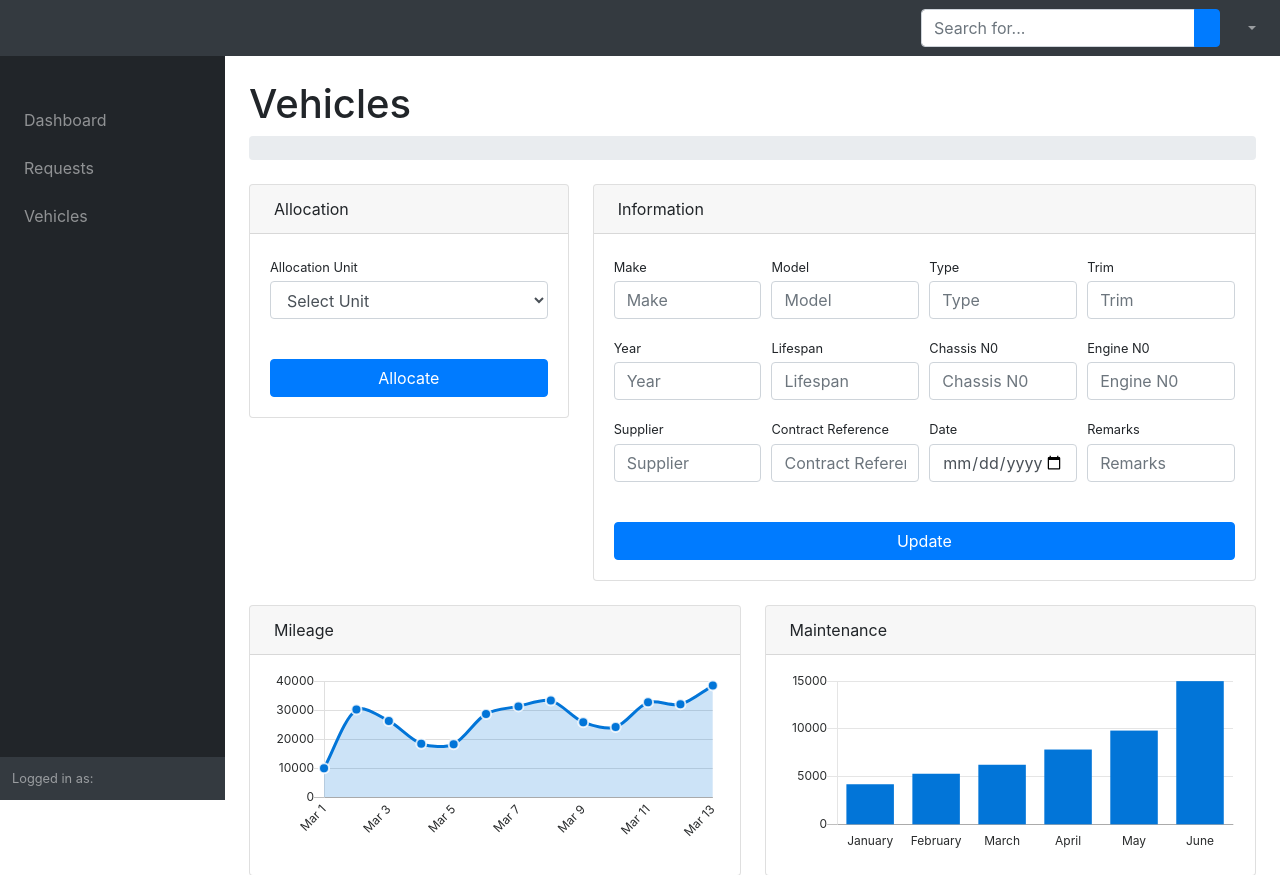
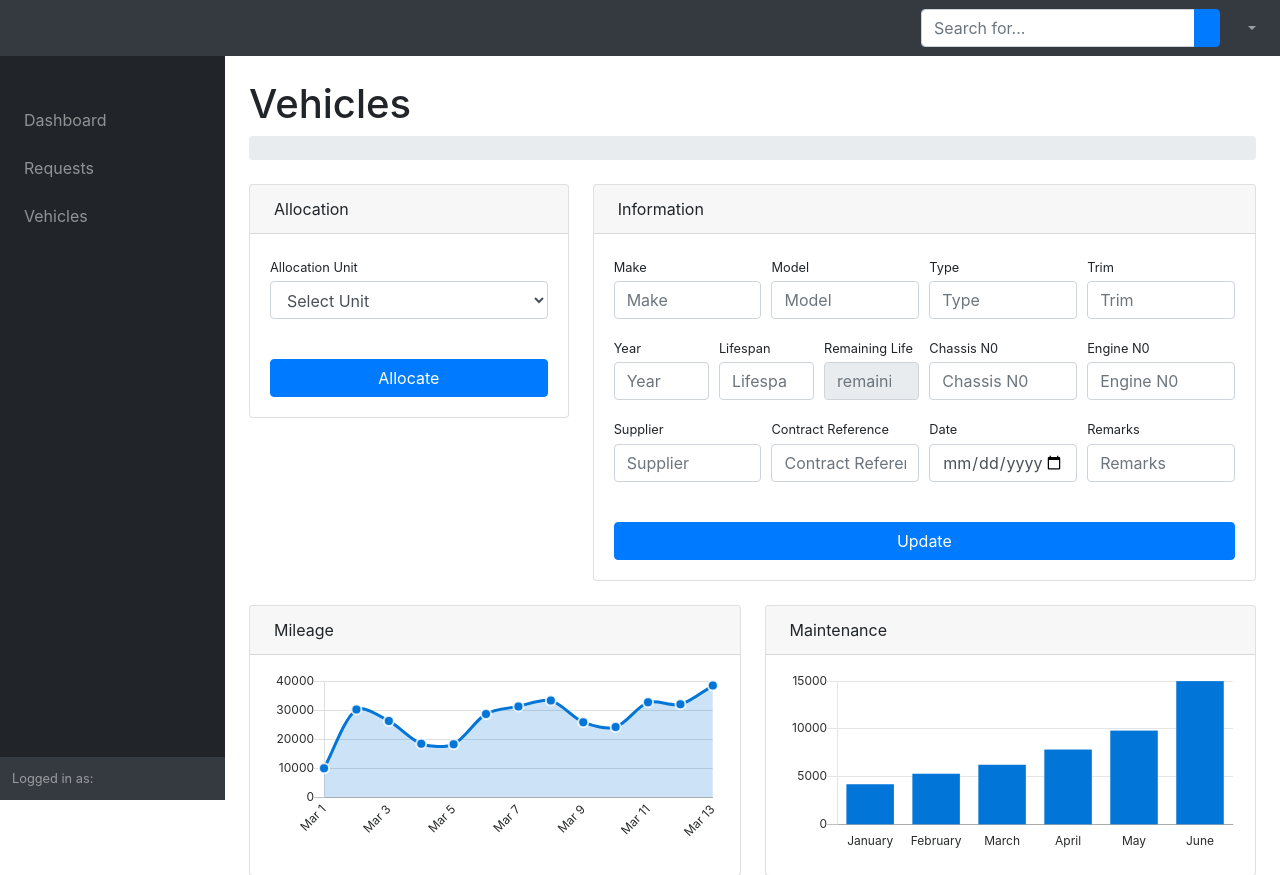
Before and after one commit to itcentralng/naf-rnd-project-643-esd, a Flask app: template app/templates/single-vehicle.html in a window 1280 px wide. Shown: the top 875 px of the page. Run offline with Flask 3, Linux system fonts and the light colour scheme; the template is opened without the code that fills it, so the values that code supplies are empty; some libraries are stand-ins or nearby versions.

Commit message:
add calculating remaining vehicle life

```diff
--- a/app/templates/single-vehicle.html
+++ b/app/templates/single-vehicle.html
@@ -81,17 +81,24 @@
                                                 </div>
                                             </div>
 
-                                            <div class="col-md-3">
+                                            <div class="col-md-2">
                                                 <div class="form-group">
                                                     <label class="small mb-1" for="year">Year</label>
                                                     <input required class="form-control py-2" id="year" name="year" type="number" placeholder="Year" value="{{vehicle.year}}" />
                                                 </div>
                                             </div>
 
-                                            <div class="col-md-3">
+                                            <div class="col-md-2">
                                                 <div class="form-group">
                                                     <label class="small mb-1" for="lifespan">Lifespan</label>
                                                     <input required class="form-control py-2" id="lifespan" name="lifespan" type="number" placeholder="Lifespan" value="{{vehicle.lifespan}}" />
+                                                </div>
+                                            </div>
+
+                                            <div class="col-md-2">
+                                                <div class="form-group">
+                                                    <label class="small mb-1" for="lifespan">Remaining Life</label>
+                                                    <input required class="form-control py-2" id="remainingLife" name="remainingLife" type="number" placeholder="remainingLife" value="{{vehicle.remaining_life()}}" readonly />
                                                 </div>
                                             </div>
 
--- a/app/vehicle/model.py
+++ b/app/vehicle/model.py
@@ -1,4 +1,5 @@
 from app import db
+from sqlalchemy import func
 
 class Vehicle(db.Model):
     id = db.Column(db.Integer, primary_key=True)
@@ -43,6 +44,11 @@ class Vehicle(db.Model):
         self.is_deleted = True
         self.updated_at = db.func.now()
         db.session.commit()
+
+    def remaining_life(self):
+        difference = db.session.query(func.strftime('%Y', func.date('now')) - func.strftime('%Y', self.date)).scalar()
+        return self.lifespan - difference
+
 
     @classmethod
     def get_by_id(cls, id):
```
